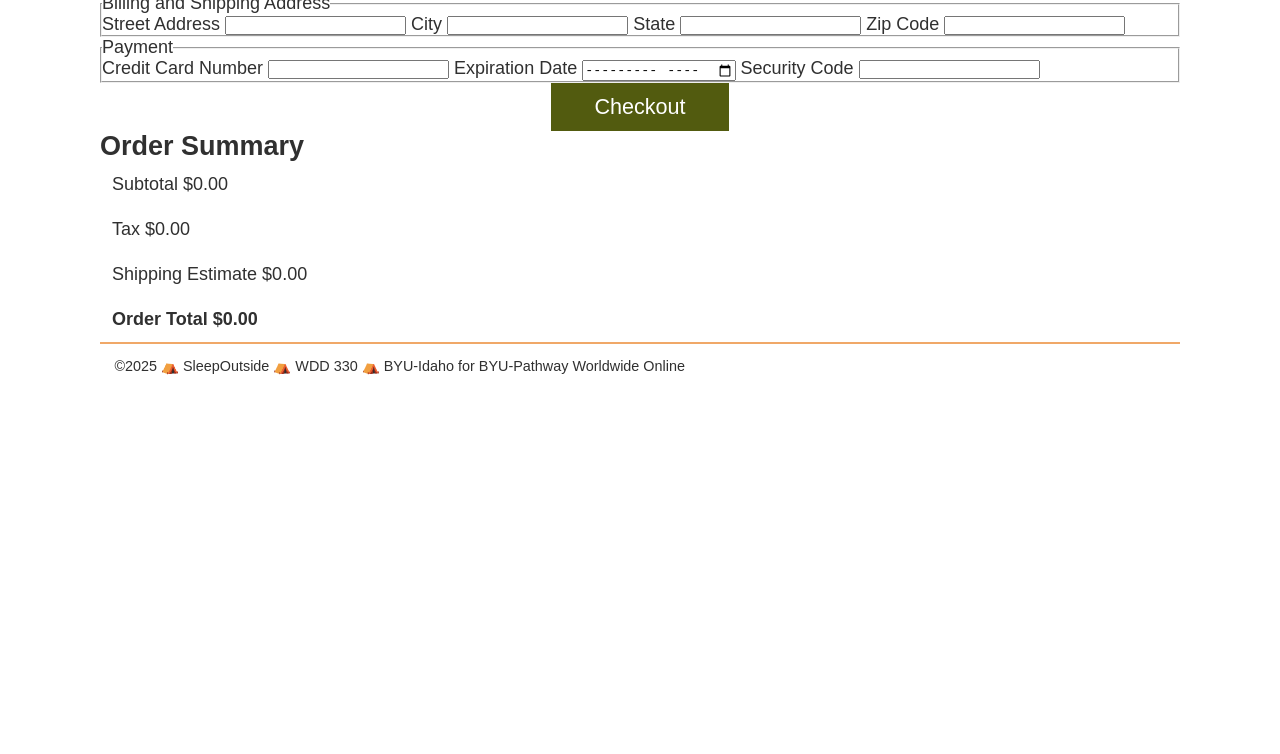
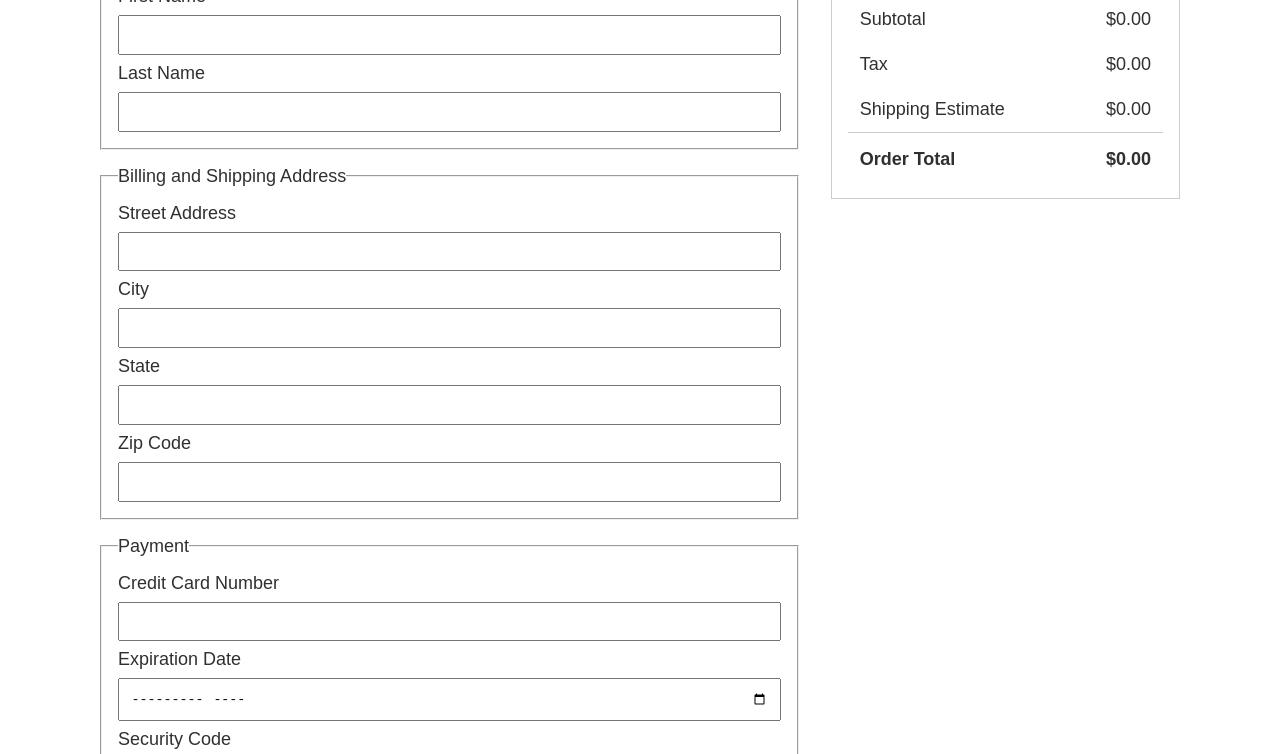
Before and after one commit to MichealOnyemelonu/sleep_outside, a website: page src/checkout/index.html in a window 1280 px wide. Shown: the part 171-925 px from the top of the page. Before the commit the page ends 800 px from the top, so only its background shows below. Drawn offline with Linux system fonts and the light colour scheme.

Commit message:
feat: style the css for the checkout/index.html button

```diff
--- a/src/css/style.css
+++ b/src/css/style.css
@@ -282,6 +282,67 @@ button {
   display: none;
 }
 
+/* Checkout button styles */
+.checkout-button {
+  display: inline-block;
+  padding: 0.75rem 1.5rem;
+  color: white;
+  background-color: var(--primary-color);
+  border-radius: 4px;
+  text-decoration: none;
+  font-weight: bold;
+}
+
+/* End checkout button styles */
+
+/* Checkout page styles */
+
+.checkout-layout {
+  display: grid;
+  grid-template-columns: 2fr 1fr;
+  gap: 2rem;
+}
+
+#checkout-form {
+  display: grid;
+  gap: 1rem;
+}
+
+#checkout-form fieldset {
+  display: grid;
+  gap: 0.5rem;
+  padding: 1rem;
+}
+
+#checkout-form input {
+  padding: 0.65rem;
+}
+
+.order-summary {
+  padding: 1rem;
+  border: 1px solid #ccc;
+  align-self: start;
+}
+
+.order-summary p {
+  display: flex;
+  justify-content: space-between;
+  gap: 1rem;
+}
+
+.order-total {
+  padding-top: 1rem;
+  border-top: 1px solid #ccc;
+}
+
+@media screen and (max-width: 700px) {
+  .checkout-layout {
+    grid-template-columns: 1fr;
+  }
+}
+
+/* End checkout page styles */
+
 @media screen and (min-width: 500px) {
   body {
     max-width: 1080px;
```
